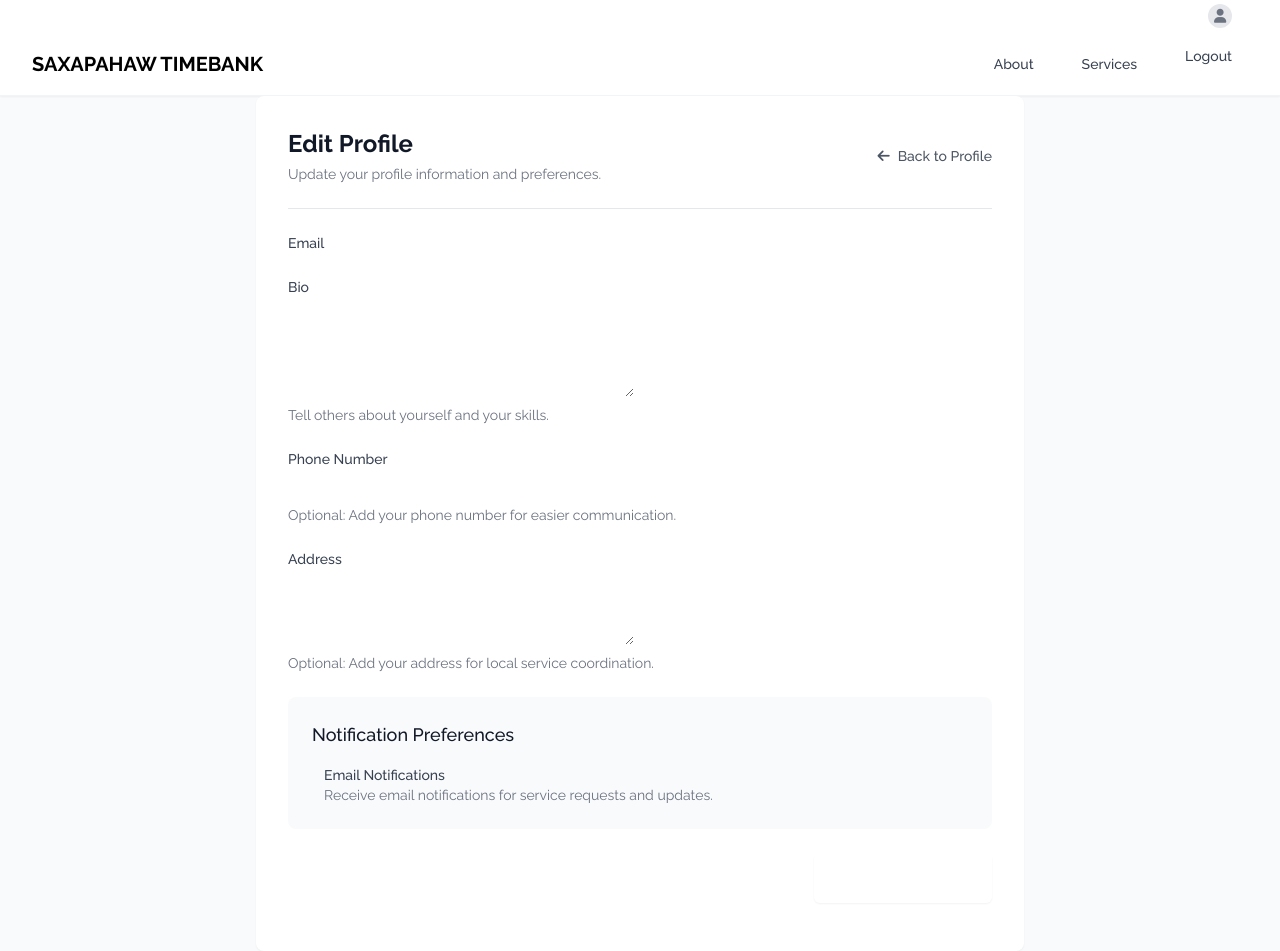
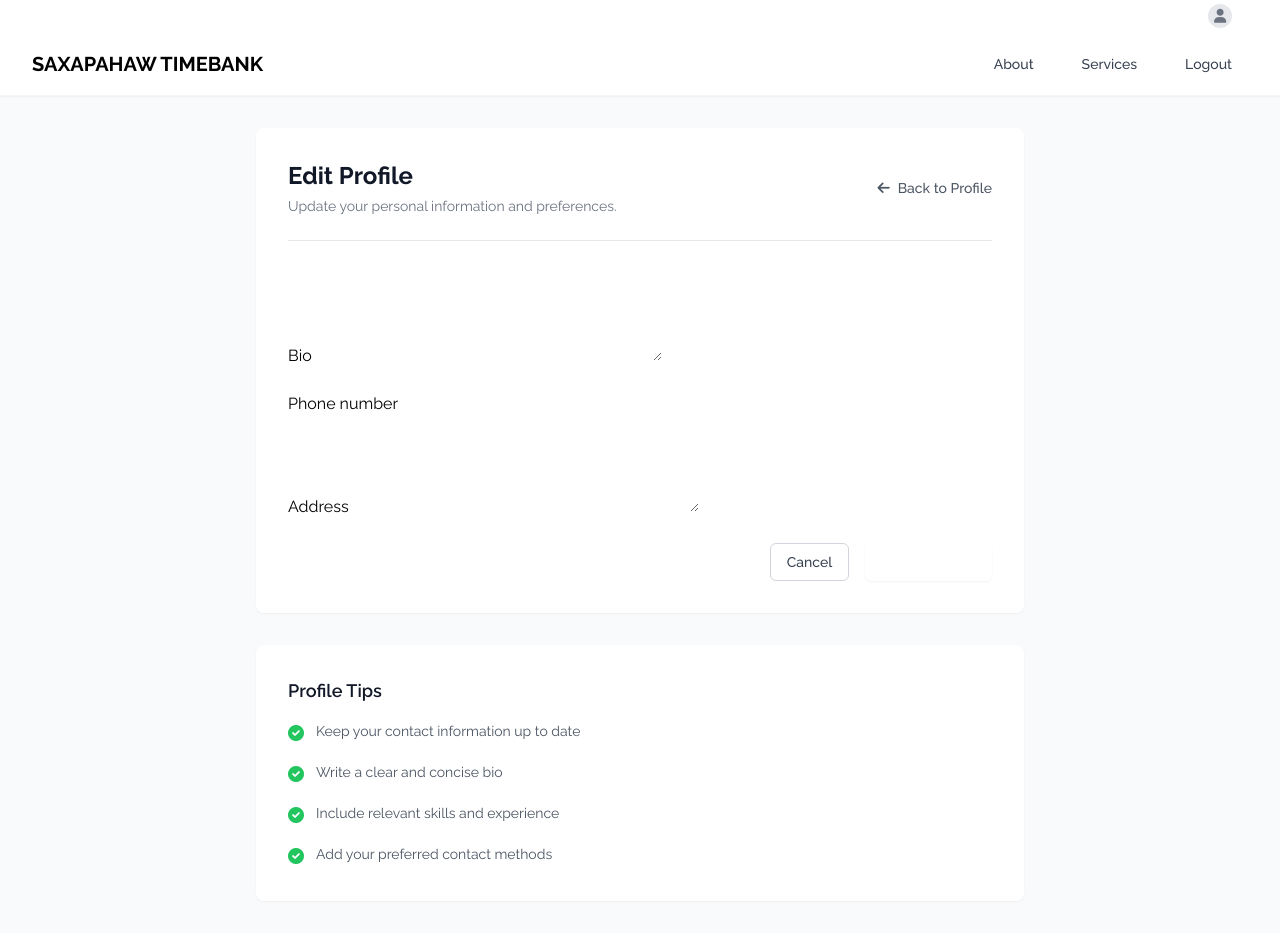
Before and after one commit to jeodell/saxfwd-community-time-bank, a Django app: page /profile/edit/ in a window 1280 px wide. After the commit the page ends 902 px from the top, so only its background shows below. Run offline with Django 5.2, Linux system fonts and the light colour scheme; the visitor is signed in with stand-in values (Sample User, id 1); data comes from the database, SQL or seed files in the repository; some libraries are stand-ins or nearby versions.

Commit message:
Reorganizing and styling

```diff
--- a/templates/base.html
+++ b/templates/base.html
@@ -1,19 +1,22 @@
+{% load static tailwind_tags %}
+<!DOCTYPE html>
 <html lang="en">
   <head>
     <meta charset="UTF-8" />
     <meta name="viewport" content="width=device-width, initial-scale=1.0" />
     <title>{% block title %}Saxapahaw Timebank{% endblock %}</title>
+    <link rel="icon" type="image/svg+xml" href="{% static 'img/favicon.svg' %}" />
     <link rel="preconnect" href="https://fonts.googleapis.com" />
     <link rel="preconnect" href="https://fonts.gstatic.com" crossorigin />
     <link
       href="https://fonts.googleapis.com/css2?family=Raleway:wght@300;400;500;600;700&display=swap"
       rel="stylesheet"
     />
-    {% load static tailwind_tags %} {% tailwind_css %}
+    {% tailwind_css %}
     <link rel="stylesheet" href="https://cdnjs.cloudflare.com/ajax/libs/font-awesome/6.0.0/css/all.min.css" />
   </head>
   <body class="flex flex-col bg-gray-50 font-['Raleway']">
-    {% include "components/navbar.html" %}
+    {% include "navigation/navbar.html" %}
 
     <main class="min-h-[calc(100vh-76px-140px)]">
       {% if messages %}
--- a/templates/components/navbar.html
+++ b/templates/navigation/navbar.html
@@ -22,6 +22,8 @@
       <div class="col-span-3 flex items-center justify-start bg-primary"></div>
       <div class="col-span-1 flex items-center justify-end bg-secondary pr-12">
         <a href="{% url 'login' %}" class="text-white hover:text-white/80">Login</a>
+        <span class="text-white px-1">or</span>
+        <a href="{% url 'register' %}" class="text-white hover:text-white/80">Register</a>
       </div>
       {% endif %}
     </div>
--- a/templates/profile/profile_edit.html
+++ b/templates/profile/profile_edit.html
@@ -1,15 +1,16 @@
 <!-- prettier-ignore -->
 {% extends 'base.html' %}
+{% load crispy_forms_tags %}
 {% block title %}Edit Profile - Saxapahaw Timebank{% endblock %}
 {% block content %}
-<div class="max-w-3xl mx-auto">
+<div class="max-w-3xl mx-auto py-8">
   <div class="bg-white rounded-lg shadow-sm p-8">
     <!-- Header -->
     <div class="border-b border-gray-200 pb-6 mb-6">
       <div class="flex items-center justify-between">
         <div>
           <h1 class="text-2xl font-bold text-gray-900">Edit Profile</h1>
-          <p class="mt-1 text-sm text-gray-500">Update your profile information and preferences.</p>
+          <p class="mt-1 text-sm text-gray-500">Update your personal information and preferences.</p>
         </div>
         <a
           href="{% url 'profile' %}"
@@ -23,95 +24,53 @@
 
     <!-- Form -->
     <form method="post" class="space-y-6">
-      {% csrf_token %}
-
-      <!-- Email -->
-      <div>
-        <label for="{{ form.email.id_for_label }}" class="block text-sm font-medium text-gray-700">Email</label>
-        <div class="mt-1">{{ form.email }}</div>
-        {% if form.email.errors %}
-        <p class="mt-2 text-sm text-red-600">{{ form.email.errors.0 }}</p>
-        {% endif %}
-      </div>
-
-      <!-- Bio -->
-      <div>
-        <label for="{{ form.bio.id_for_label }}" class="block text-sm font-medium text-gray-700">Bio</label>
-        <div class="mt-1">{{ form.bio }}</div>
-        {% if form.bio.errors %}
-        <p class="mt-2 text-sm text-red-600">{{ form.bio.errors.0 }}</p>
-        {% endif %}
-        <p class="mt-2 text-sm text-gray-500">Tell others about yourself and your skills.</p>
-      </div>
-
-      <!-- Phone Number -->
-      <div>
-        <label for="{{ form.phone_number.id_for_label }}" class="block text-sm font-medium text-gray-700">
-          Phone Number
-        </label>
-        <div class="mt-1">{{ form.phone_number }}</div>
-        {% if form.phone_number.errors %}
-        <p class="mt-2 text-sm text-red-600">{{ form.phone_number.errors.0 }}</p>
-        {% endif %}
-        <p class="mt-2 text-sm text-gray-500">Optional: Add your phone number for easier communication.</p>
-      </div>
-
-      <!-- Address -->
-      <div>
-        <label for="{{ form.address.id_for_label }}" class="block text-sm font-medium text-gray-700">Address</label>
-        <div class="mt-1">{{ form.address }}</div>
-        {% if form.address.errors %}
-        <p class="mt-2 text-sm text-red-600">{{ form.address.errors.0 }}</p>
-        {% endif %}
-        <p class="mt-2 text-sm text-gray-500">Optional: Add your address for local service coordination.</p>
-      </div>
-
-      <!-- Notification Preferences -->
-      <div class="bg-gray-50 rounded-lg p-6">
-        <h3 class="text-lg font-medium text-gray-900 mb-4">Notification Preferences</h3>
-        <div class="space-y-4">
-          <div class="flex items-start">
-            <div class="flex items-center h-5">{{ form.email_notifications }}</div>
-            <div class="ml-3 text-sm">
-              <label for="{{ form.email_notifications.id_for_label }}" class="font-medium text-gray-700">
-                Email Notifications
-              </label>
-              <p class="text-gray-500">Receive email notifications for service requests and updates.</p>
-            </div>
-          </div>
-        </div>
-      </div>
-
-      <!-- Submit Button -->
-      <div class="flex justify-end">
+      {% csrf_token %} {{ form|crispy }}
+      <div class="flex items-center justify-end space-x-4">
+        <a
+          href="{% url 'profile' %}"
+          class="inline-flex items-center px-4 py-2 border border-gray-300 text-sm font-medium rounded-md text-gray-700 bg-white hover:bg-gray-50 focus:outline-none focus:ring-2 focus:ring-offset-2 focus:ring-primary transition-colors duration-200"
+        >
+          Cancel
+        </a>
         <button
           type="submit"
-          class="inline-flex items-center px-6 py-3 border border-transparent text-base font-medium rounded-md shadow-sm text-white bg-primary hover:bg-primary-light focus:outline-none focus:ring-2 focus:ring-offset-2 focus:ring-primary transition-colors duration-200"
+          class="inline-flex items-center px-4 py-2 border border-transparent text-sm font-medium rounded-md shadow-sm text-white bg-primary hover:bg-primary-light focus:outline-none focus:ring-2 focus:ring-offset-2 focus:ring-primary transition-colors duration-200"
         >
-          <i class="fas fa-save mr-2"></i>
           Save Changes
         </button>
       </div>
     </form>
   </div>
+
+  <!-- Profile Tips -->
+  <div class="bg-white rounded-lg shadow-sm p-8 mt-8">
+    <h2 class="text-lg font-semibold text-gray-900 mb-4">Profile Tips</h2>
+    <div class="space-y-4">
+      <div class="flex items-start">
+        <div class="flex-shrink-0">
+          <i class="fas fa-check-circle text-green-500 mt-1"></i>
+        </div>
+        <p class="ml-3 text-sm text-gray-600">Keep your contact information up to date</p>
+      </div>
+      <div class="flex items-start">
+        <div class="flex-shrink-0">
+          <i class="fas fa-check-circle text-green-500 mt-1"></i>
+        </div>
+        <p class="ml-3 text-sm text-gray-600">Write a clear and concise bio</p>
+      </div>
+      <div class="flex items-start">
+        <div class="flex-shrink-0">
+          <i class="fas fa-check-circle text-green-500 mt-1"></i>
+        </div>
+        <p class="ml-3 text-sm text-gray-600">Include relevant skills and experience</p>
+      </div>
+      <div class="flex items-start">
+        <div class="flex-shrink-0">
+          <i class="fas fa-check-circle text-green-500 mt-1"></i>
+        </div>
+        <p class="ml-3 text-sm text-gray-600">Add your preferred contact methods</p>
+      </div>
+    </div>
+  </div>
 </div>
-
-<style>
-  /* Form field styling */
-  input[type='text'],
-  input[type='email'],
-  input[type='tel'],
-  textarea {
-    @apply block w-full rounded-md border-gray-300 shadow-sm focus:border-primary focus:ring-primary sm:text-sm;
-  }
-
-  textarea {
-    @apply h-32;
-  }
-
-  /* Checkbox styling */
-  input[type='checkbox'] {
-    @apply h-4 w-4 text-primary focus:ring-primary border-gray-300 rounded;
-  }
-</style>
 {% endblock %}
--- a/templates/services/service_request_form.html
+++ b/templates/requests/request_form.html
@@ -27,10 +27,6 @@
         <div>
           <h2 class="text-lg font-semibold text-gray-900">{{ service.title }}</h2>
           <p class="text-sm text-gray-500">{{ service.category.name }}</p>
-        </div>
-        <div class="text-right">
-          <p class="text-sm text-gray-500">Hourly Rate</p>
-          <p class="text-lg font-semibold text-primary">{{ service.hourly_rate }} hours</p>
         </div>
       </div>
     </div>
```
Also changed, not shown: templates/profile/profile_form.html (deleted, +0 -55 lines), templates/services/service_detail.html (+19 -14 lines), templates/services/service_form.html (+0 -12 lines), templates/services/service_list.html (+20 -13 lines), templates/navigation/footer.html (renamed from templates/components/footer.html), templates/requests/request_detail.html (renamed from templates/core/request_detail.html), templates/requests/request_list.html (renamed from templates/core/request_list.html).
